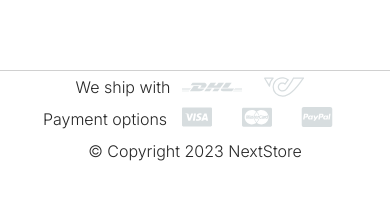
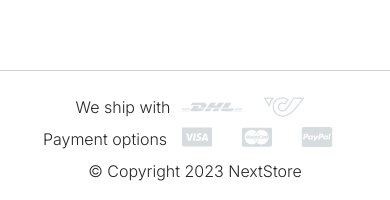
Before and after one commit to mbartos00/next-shop, a Next.js app: page / in a window 390 px wide. Shown: the part 1202-1402 px from the top of the page. Before the commit the page ends 1365 px from the top, so only its background shows below. Built offline with nearby package versions, Linux system fonts and the light colour scheme.

Commit message:
Add vertical padding

```diff
--- a/src/app/components/Footer/Copyrights.tsx
+++ b/src/app/components/Footer/Copyrights.tsx
@@ -3,7 +3,7 @@ import React from 'react';
 
 const Copyrights = () => {
 	return (
-		<div className='mt-20 flex flex-col items-center gap-2 border-t-[1px] border-[#D0D0D0] md:w-full md:flex-row md:justify-between md:px-[6vw] xl:py-5'>
+		<div className='mt-20 flex flex-col items-center gap-2 border-t-[1px] border-[#D0D0D0] py-5 md:w-full md:flex-row md:justify-between md:px-[6vw]'>
 			<div className='flex flex-col gap-2 xl:flex-row'>
 				<div className='mt-1 flex items-center justify-center gap-3 md:mt-2 xl:mt-0'>
 					<h3 className='font-light text-primary'>We ship with</h3>
```
